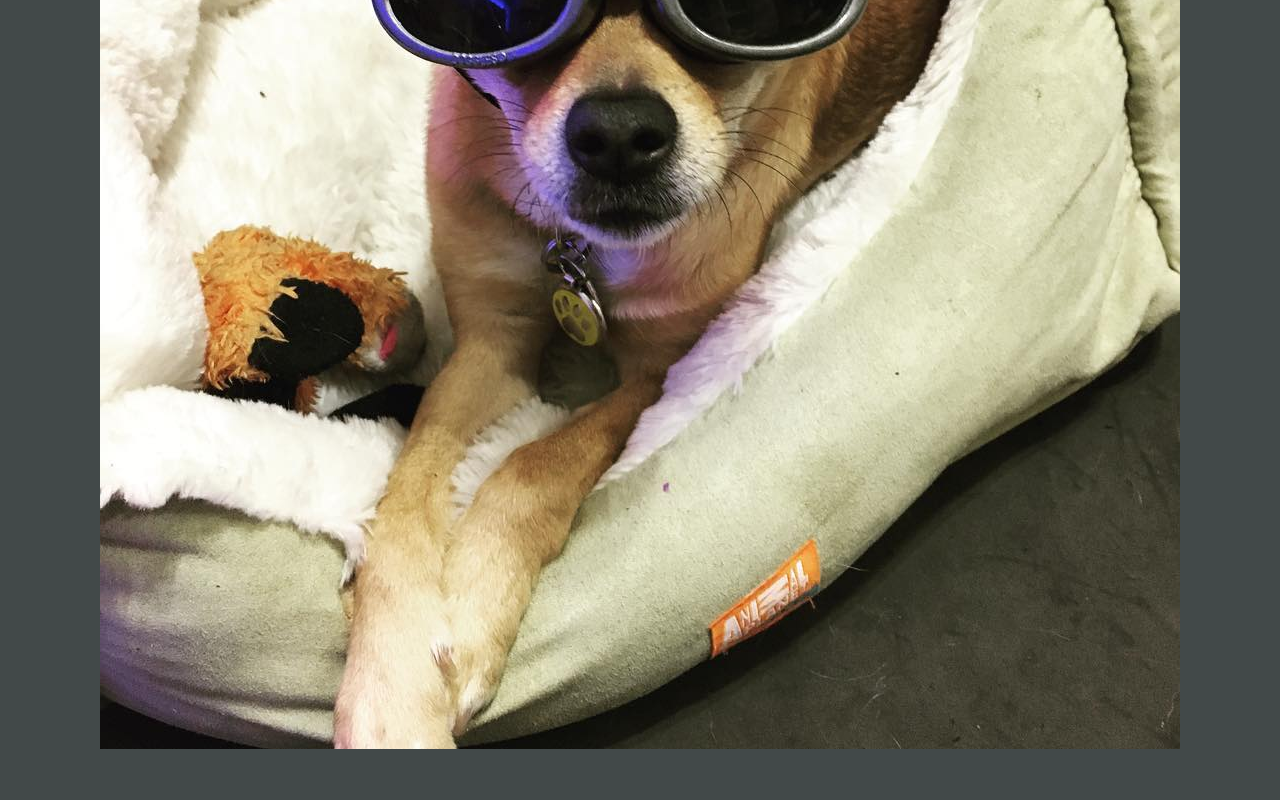
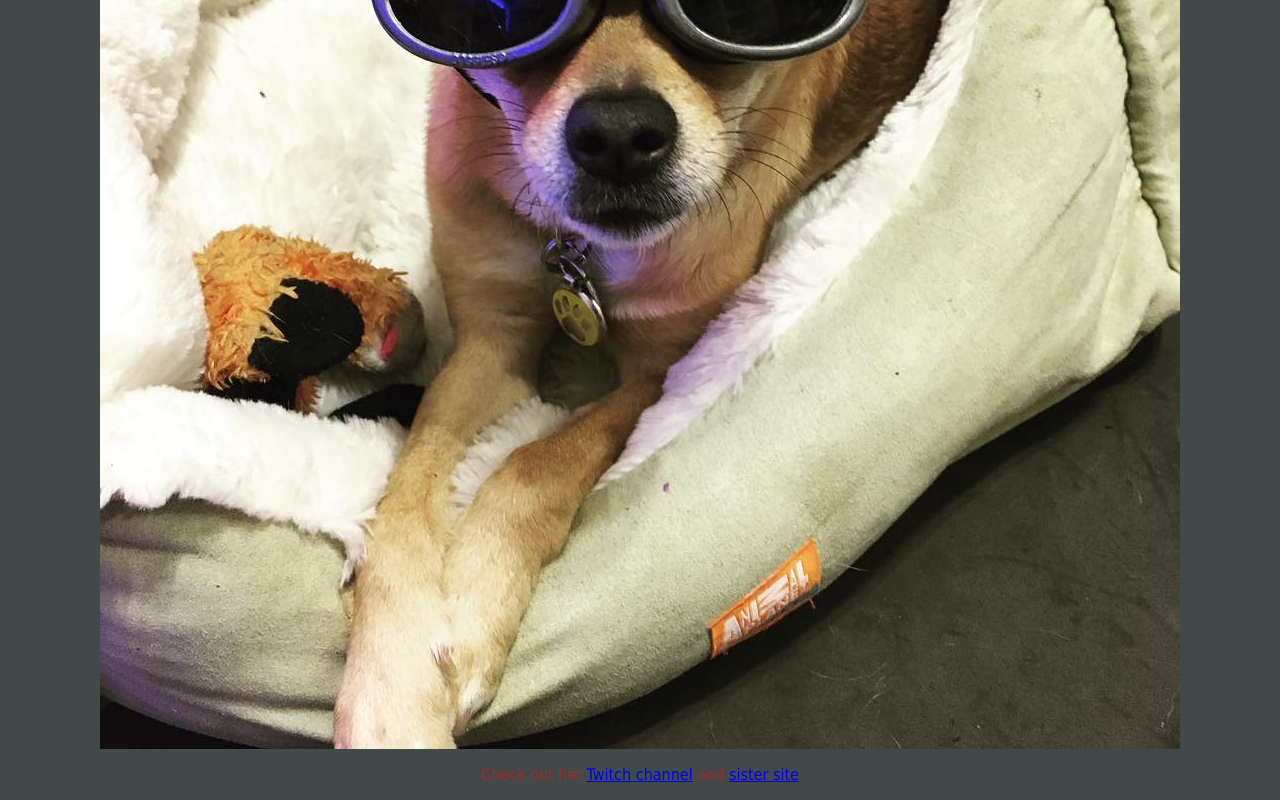
Before and after one commit to voodoo907/Chuggle, a plain HTML site: page index.html in a window 1280 px wide. Shown: the part 364-1164 px from the top of the page. Before the commit the page ends 1121 px from the top, so only its background shows below. Drawn offline with Linux system fonts and the light colour scheme.

Commit message:
Update index.html

```diff
--- a/index.html
+++ b/index.html
@@ -4,6 +4,8 @@
     <a href="https://www.instagram.com/p/BTAVu-mjYu3">
       <img src="Peggy.jpg" alt="Peggy looking dope">
     </a>
+    <p style="font-family:tahoma;color:brown;">Check out her <a href="https://www.twitch.tv/karacorvus">Twitch channel</a> and <a href="http://cutegirldoesrapidfirelegfarts.com">sister site</a> </p>
+</center>
   </center>
 <style>
 body {background-color: #424949}
```
